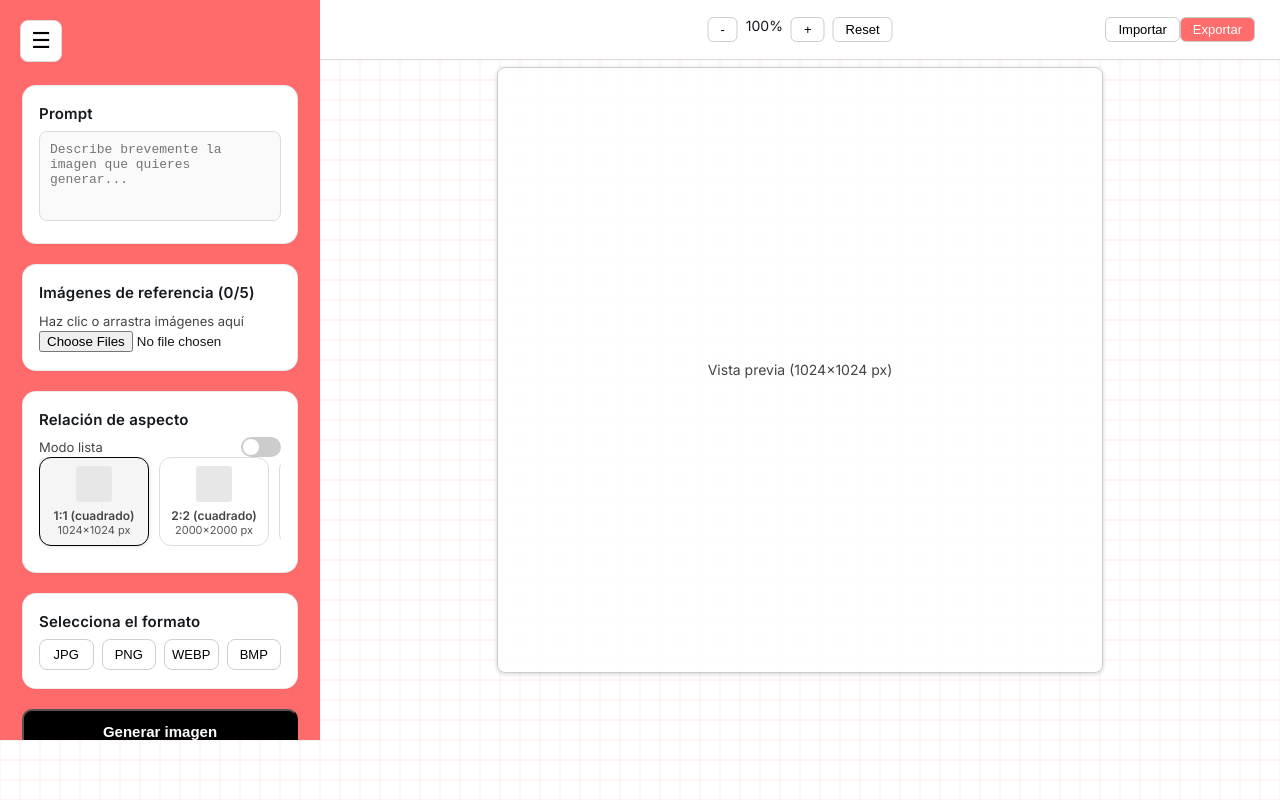
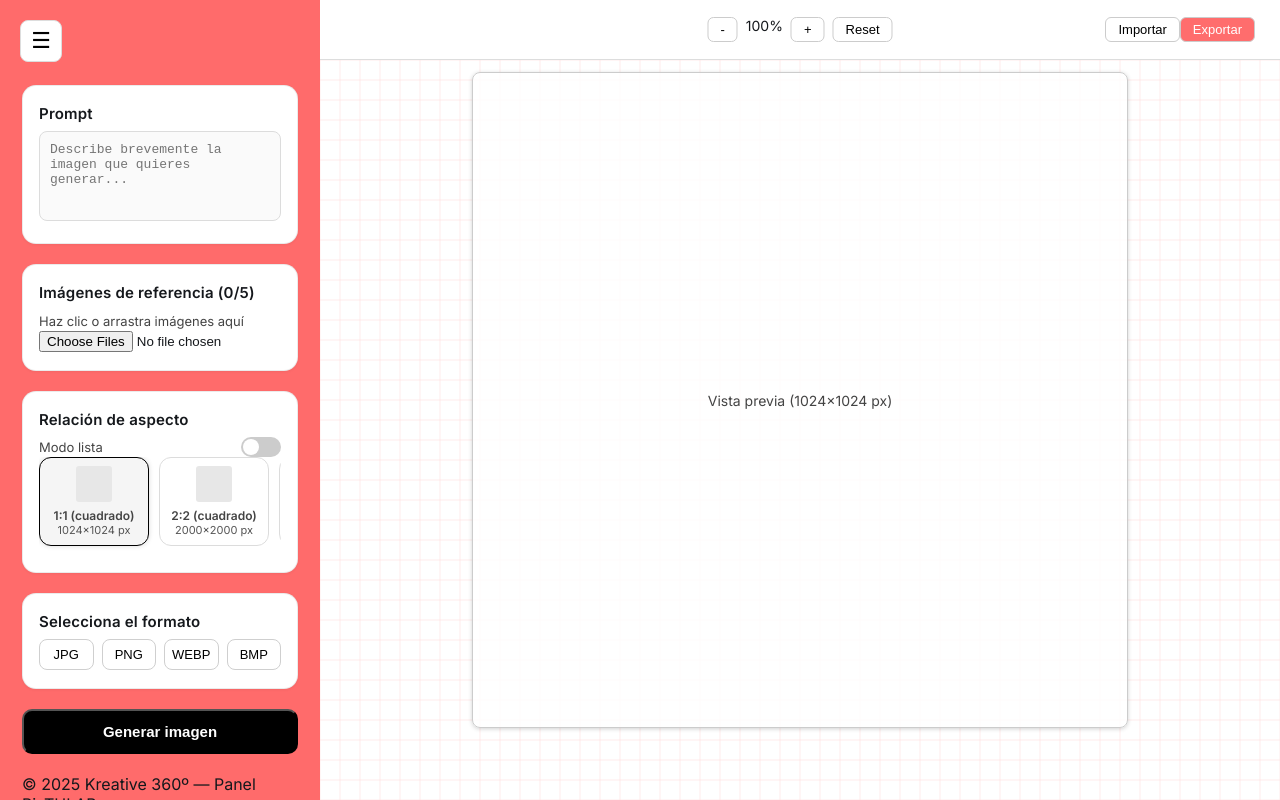
Before and after one commit to firstwinagency/firstwinagency-firstwin-panel, a Next.js app: page /pictulab in a window 1280 px wide. Built offline with nearby package versions, Linux system fonts and the light colour scheme.

Commit message:
Update pictulab.css

```diff
--- a/app/pictulab/pictulab.css
+++ b/app/pictulab/pictulab.css
@@ -17,15 +17,15 @@ body {
   width: 100%;
   height: 100%;
   overflow: hidden;
-  background: url("/coral-grid.svg") repeat !important; /* FONDO CUADRICULADO FIX */
+  background: url("/coral-grid.svg") repeat !important; /* FONDO CUADRICULADO */
   font-family: "Inter", sans-serif;
   color: #15181c;
   -webkit-font-smoothing: antialiased;
 }
 
-/* Forzar alturas reales */
+/* Forzar alturas reales (CORRECCIÓN) */
 main {
-  height: calc(100vh - 60px) !important; /* resta la topbar */
+  height: 100vh !important;  /* YA NO restamos la topbar */
   display: flex;
 }
 
@@ -40,10 +40,11 @@ main {
 }
 
 /* ============================================================
-   SIDEBAR
+   SIDEBAR — LLEGA HASTA ABAJO
 ============================================================ */
 .sidebar {
   width: 320px;
+  height: 100vh !important;      /* CORRECTO */
   background: #ff6b6b;
   padding: 22px;
   padding-top: 85px;
@@ -53,6 +54,7 @@ main {
   overflow-y: auto;
 }
 
+/* Caja base de la sidebar */
 .sidebar-box {
   background: white;
   padding: 18px 16px;
@@ -89,17 +91,18 @@ main {
 }
 
 /* ============================================================
-   INPUT FILE — ESTILO ORIGINAL PERFECTO
+   INPUT FILE — ESTILO ORIGINAL EXACTO
 ============================================================ */
+
 .upload-area {
   width: 100%;
   background: #ffffff;
   border: 2px dashed #d5d5d5;
   border-radius: 14px;
-  padding: 26px 0;
+  padding: 28px 0;
   text-align: center;
   cursor: pointer;
-  transition: 0.15s ease-in-out;
+  transition: .15s ease-in-out;
 }
 
 .upload-area:hover {
@@ -109,7 +112,7 @@ main {
 .upload-area span {
   font-size: 14px;
   font-weight: 500;
-  color: #5a5a5a;
+  color: #444;
 }
 
 /* Miniaturas */
@@ -163,6 +166,7 @@ main {
   font-weight: 600;
   font-size: 12px;
 }
+
 .aspect-item .px {
   font-size: 11px;
   color: #555;
@@ -292,7 +296,7 @@ main {
 
 .preview-zone {
   flex: 1 !important;
-  height: 100% !important;
+  height: 100vh !important;
   background: transparent !important;
   display: flex;
   justify-content: center;
@@ -308,7 +312,7 @@ main {
   align-items: center !important;
   justify-content: center !important;
   color: #444;
-  box-shadow: 0 1px 4px rgba(0, 0, 0, 0.18);
+  box-shadow: 0 1px 4px rgba(0,0,0,0.18);
   text-align: center;
   font-size: 14px;
   max-width: 90%;
```
